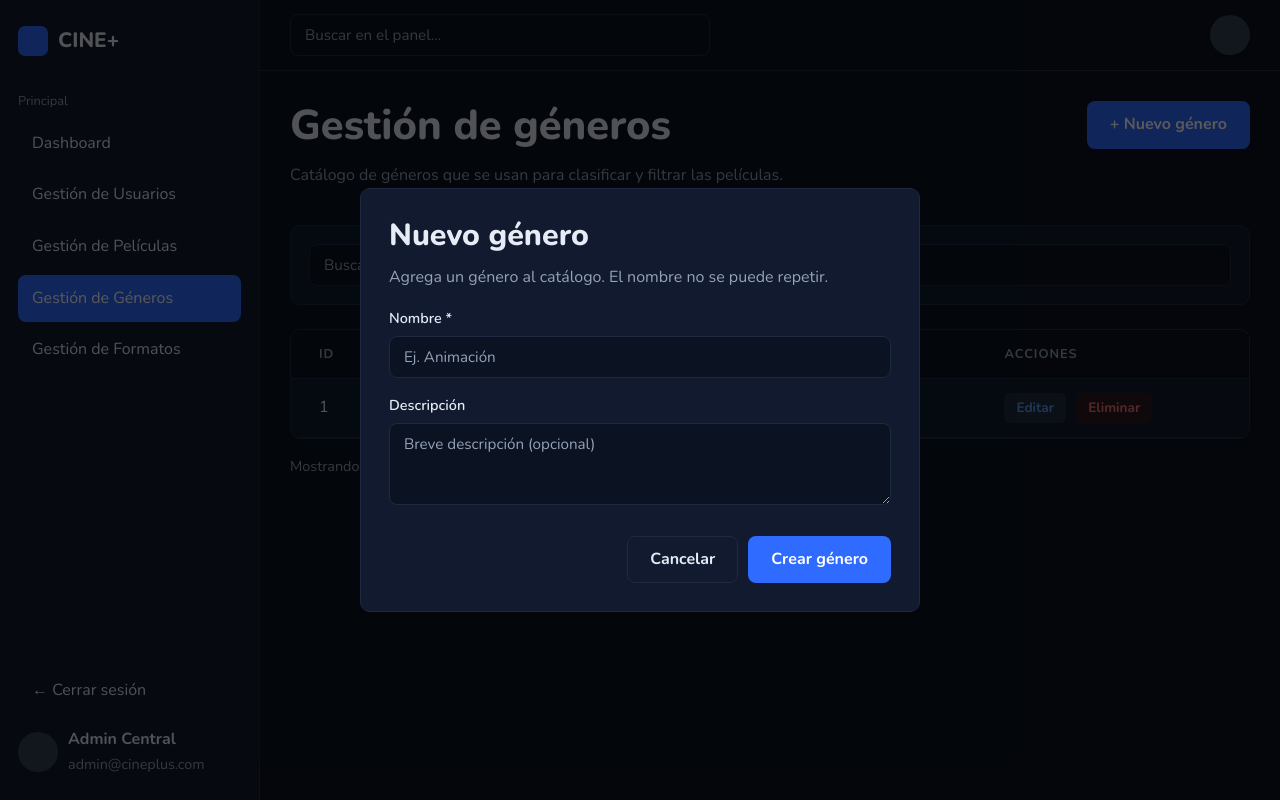
After one commit to TheChect/CinePlus, a PHP site: page /cineplus/admin/generos.php in a window 1280 px wide, after a click on "+ Nuevo género". The commit adds this page. Run offline with PHP 8.4, Linux system fonts and the light colour scheme; tables that the repository leaves empty hold one stand-in row (values such as "Sample post").

Commit message:
CRUD de Géneros: listar y crear

```diff
--- a/admin/formatos.html
+++ b/admin/formatos.html
@@ -21,7 +21,7 @@
       <a href="panel.html">Dashboard</a>
       <a href="usuarios.html">Gestión de Usuarios</a>
       <a href="peliculas.html">Gestión de Películas</a>
-      <a href="generos.html">Gestión de Géneros</a>
+      <a href="generos.php">Gestión de Géneros</a>
       <a class="activo" href="formatos.html">Gestión de Formatos</a>
     </nav>
 
--- /dev/null
+++ b/admin/generos.php
@@ -0,0 +1,229 @@
+<?php
+/*
+ * Cine+ · Gestión de géneros (CRUD, parte 1: listar y crear)
+ * - Lee los géneros de la tabla Genero con el número de películas de cada uno.
+ * - La ventana "Nuevo género" envía un formulario POST que hace un INSERT.
+ * Editar y Eliminar todavía son solo diseño.
+ */
+require __DIR__ . '/../config/conexion.php';
+$con = conectar();
+
+$mensaje = '';        // texto que se muestra arriba de la tabla
+$tipoMensaje = '';    // 'exito' o 'error'
+$abrirNuevo = false;  // si hubo error, la ventana se vuelve a abrir
+$nombre = '';
+$descripcion = '';
+
+// ---------- Crear un género (cuando se envía el formulario) ----------
+if ($_SERVER['REQUEST_METHOD'] === 'POST' && ($_POST['accion'] ?? '') === 'crear') {
+    $nombre = trim($_POST['nombre'] ?? '');
+    $descripcion = trim($_POST['descripcion'] ?? '');
+
+    if ($nombre === '') {
+        $mensaje = 'El nombre es obligatorio.';
+    } elseif (mb_strlen($nombre) > 50) {
+        $mensaje = 'El nombre no puede tener más de 50 caracteres.';
+    } elseif (mb_strlen($descripcion) > 200) {
+        $mensaje = 'La descripción no puede tener más de 200 caracteres.';
+    } else {
+        // ¿Ya existe un género con ese nombre? (consulta preparada)
+        $buscar = $con->prepare('SELECT COUNT(*) FROM Genero WHERE nombre = ?');
+        $buscar->bind_param('s', $nombre);
+        $buscar->execute();
+        $buscar->bind_result($existe);
+        $buscar->fetch();
+        $buscar->close();
+
+        if ($existe > 0) {
+            $mensaje = 'Ya existe un género llamado "' . $nombre . '".';
+        } else {
+            // Si la descripción viene vacía se guarda como NULL
+            $desc = $descripcion === '' ? null : $descripcion;
+            $insertar = $con->prepare('INSERT INTO Genero (nombre, descripcion) VALUES (?, ?)');
+            $insertar->bind_param('ss', $nombre, $desc);
+            $insertar->execute();
+            $insertar->close();
+            // Se redirige para que al recargar no se vuelva a guardar
+            header('Location: generos.php?creado=1');
+            exit;
+        }
+    }
+    $tipoMensaje = 'error';
+    $abrirNuevo = true;
+}
+
+if (isset($_GET['creado'])) {
+    $mensaje = 'Género creado correctamente.';
+    $tipoMensaje = 'exito';
+}
+
+// ---------- Listar los géneros con cuántas películas tiene cada uno ----------
+$sql = 'SELECT g.id_genero, g.nombre, g.descripcion, COUNT(p.id_pelicula) AS peliculas
+        FROM Genero g
+        LEFT JOIN Pelicula p ON p.id_genero = g.id_genero
+        GROUP BY g.id_genero, g.nombre, g.descripcion
+        ORDER BY g.nombre';
+$generos = $con->query($sql)->fetch_all(MYSQLI_ASSOC);
+?>
+<!DOCTYPE html>
+<html lang="es">
+<head>
+  <meta charset="UTF-8">
+  <meta name="viewport" content="width=device-width, initial-scale=1.0">
+  <title>Gestión de géneros · Cine+</title>
+  <link rel="stylesheet" href="../css/estilos.css">
+  <link rel="stylesheet" href="../css/admin.css">
+</head>
+<body>
+
+<div class="admin">
+
+  <!-- Barra lateral con el menú de administración -->
+  <aside class="lateral">
+    <a class="logo" href="panel.html"><span class="logo-cuadro"></span> CINE+</a>
+
+    <p class="lateral-titulo">Principal</p>
+    <nav class="lateral-menu">
+      <a href="panel.html">Dashboard</a>
+      <a href="usuarios.html">Gestión de Usuarios</a>
+      <a href="peliculas.html">Gestión de Películas</a>
+      <a class="activo" href="generos.php">Gestión de Géneros</a>
+      <a href="formatos.html">Gestión de Formatos</a>
+    </nav>
+
+    <!-- Parte de abajo: cerrar sesión y datos del administrador -->
+    <div class="lateral-abajo">
+      <a href="acceso.html">&larr; Cerrar sesión</a>
+      <div class="admin-usuario">
+        <div class="avatar avatar-chico"></div>
+        <div>
+          <strong>Admin Central</strong>
+          <span class="texto-suave chico">admin@cineplus.com</span>
+        </div>
+      </div>
+    </div>
+  </aside>
+
+  <!-- Lado derecho: barra superior y contenido -->
+  <div class="admin-derecha">
+    <header class="admin-barra">
+      <input class="campo buscador" type="search" placeholder="Buscar en el panel...">
+      <div class="avatar avatar-chico"></div>
+    </header>
+
+    <main class="admin-contenido">
+      <!-- Título y botón para agregar -->
+      <div class="admin-titulo">
+        <div>
+          <h1>Gestión de géneros</h1>
+          <p class="texto-suave">Catálogo de géneros que se usan para clasificar y filtrar las películas.</p>
+        </div>
+        <!-- href="#nuevo" abre la ventana con id="nuevo" (ver :target en admin.css) -->
+        <a class="btn btn-primario" href="#nuevo">+ Nuevo género</a>
+      </div>
+
+      <!-- Buscador (solo diseño) -->
+      <div class="tarjeta barra-busqueda">
+        <input class="campo" type="search" placeholder="Buscar género...">
+      </div>
+
+      <!-- Mensaje de éxito o de error -->
+      <?php if ($mensaje !== ''): ?>
+        <p class="alerta-<?= $tipoMensaje ?>"><?= e($mensaje) ?></p>
+      <?php endif; ?>
+
+      <!-- Tabla con los géneros de la base de datos -->
+      <div class="tarjeta sin-relleno">
+        <table class="tabla tabla-admin tabla-catalogo">
+          <thead>
+            <tr><th>ID</th><th>Nombre</th><th>Descripción</th><th>Películas</th><th>Acciones</th></tr>
+          </thead>
+          <tbody>
+            <?php if (count($generos) === 0): ?>
+              <tr><td colspan="5" class="centrado">Todavía no hay géneros registrados.</td></tr>
+            <?php endif; ?>
+
+            <?php foreach ($generos as $g): ?>
+            <tr>
+              <td><?= $g['id_genero'] ?></td>
+              <td><?= e($g['nombre']) ?></td>
+              <td><?= e($g['descripcion'] ?? '') ?></td>
+              <!-- Insignia azul si tiene películas, gris si tiene 0 -->
+              <td><span class="insignia <?= $g['peliculas'] > 0 ? 'azul' : 'gris' ?>"><?= $g['peliculas'] ?></span></td>
+              <td>
+                <a class="accion editar" href="#editar">Editar</a>
+                <a class="accion eliminar" href="#eliminar">Eliminar</a>
+              </td>
+            </tr>
+            <?php endforeach; ?>
+          </tbody>
+        </table>
+      </div>
+      <p class="texto-suave chico total-registros">Mostrando <?= count($generos) ?> géneros · tabla Genero</p>
+    </main>
+
+    <!-- ===== Ventanas (modales) =====
+         Están ocultas y solo se ven cuando la dirección termina en #nuevo, #editar o #eliminar.
+         "Cancelar" usa href="#" para quitar ese final y cerrarlas. -->
+
+    <!-- Crear: formulario real que se envía por POST a esta misma página -->
+    <div class="modal<?= $abrirNuevo ? ' abierta' : '' ?>" id="nuevo">
+      <form class="tarjeta modal-caja" method="post" action="generos.php">
+        <input type="hidden" name="accion" value="crear">
+        <h2>Nuevo género</h2>
+        <p class="texto-suave">Agrega un género al catálogo. El nombre no se puede repetir.</p>
+        <?php if ($abrirNuevo): ?>
+          <p class="alerta-error chico"><?= e($mensaje) ?></p>
+        <?php endif; ?>
+        <label for="nuevo-nombre">Nombre *</label>
+        <input class="campo" type="text" id="nuevo-nombre" name="nombre" maxlength="50" required
+               placeholder="Ej. Animación" value="<?= e($nombre) ?>">
+        <label for="nuevo-desc">Descripción</label>
+        <textarea class="campo" id="nuevo-desc" name="descripcion" rows="3" maxlength="200"
+                  placeholder="Breve descripción (opcional)"><?= e($descripcion) ?></textarea>
+        <div class="modal-botones">
+          <a class="btn btn-secundario" href="generos.php">Cancelar</a>
+          <button class="btn btn-primario" type="submit">Crear género</button>
+        </div>
+      </form>
+    </div>
+
+    <!-- Editar (todavía solo diseño, se conecta en el siguiente paso) -->
+    <div class="modal" id="editar">
+      <form class="tarjeta modal-caja" action="#">
+        <h2>Editar género</h2>
+        <p class="texto-suave">Modifica los datos del registro con ID 3.</p>
+        <label for="editar-nombre">Nombre *</label>
+        <input class="campo" type="text" id="editar-nombre" value="Ciencia ficción">
+        <label for="editar-desc">Descripción</label>
+        <textarea class="campo" id="editar-desc" rows="3">Historias con ciencia y tecnología del futuro</textarea>
+        <div class="modal-botones">
+          <a class="btn btn-secundario" href="#">Cancelar</a>
+          <a class="btn btn-primario" href="#">Guardar cambios</a>
+        </div>
+      </form>
+    </div>
+
+    <!-- Confirmar eliminación (todavía solo diseño) -->
+    <div class="modal" id="eliminar">
+      <div class="tarjeta modal-caja">
+        <div class="icono-alerta">!</div>
+        <h2>¿Eliminar este género?</h2>
+        <p class="texto-suave">Esta acción no se puede deshacer. Se eliminará el registro de la tabla Genero.</p>
+        <div class="registro-borrar">
+          <strong>Aventura</strong>
+          <span class="texto-suave chico">ID 2 · 0 películas registradas</span>
+        </div>
+        <p class="alerta-amarilla chico">Solo se pueden eliminar los géneros que no tienen películas registradas.</p>
+        <div class="modal-botones">
+          <a class="btn btn-secundario" href="#">Cancelar</a>
+          <a class="btn btn-rojo" href="#">Sí, eliminar</a>
+        </div>
+      </div>
+    </div>
+  </div>
+
+</div>
+
+</body>
+</html>
--- a/admin/panel.html
+++ b/admin/panel.html
@@ -23,7 +23,7 @@
       <a class="activo" href="panel.html">Dashboard</a>
       <a href="usuarios.html">Gestión de Usuarios</a>
       <a href="peliculas.html">Gestión de Películas</a>
-      <a href="generos.html">Gestión de Géneros</a>
+      <a href="generos.php">Gestión de Géneros</a>
       <a href="formatos.html">Gestión de Formatos</a>
     </nav>
 
--- a/admin/pelicula_form.html
+++ b/admin/pelicula_form.html
@@ -21,7 +21,7 @@
       <a href="panel.html">Dashboard</a>
       <a href="usuarios.html">Gestión de Usuarios</a>
       <a class="activo" href="peliculas.html">Gestión de Películas</a>
-      <a href="generos.html">Gestión de Géneros</a>
+      <a href="generos.php">Gestión de Géneros</a>
       <a href="formatos.html">Gestión de Formatos</a>
     </nav>
 
--- a/admin/peliculas.html
+++ b/admin/peliculas.html
@@ -21,7 +21,7 @@
       <a href="panel.html">Dashboard</a>
       <a href="usuarios.html">Gestión de Usuarios</a>
       <a class="activo" href="peliculas.html">Gestión de Películas</a>
-      <a href="generos.html">Gestión de Géneros</a>
+      <a href="generos.php">Gestión de Géneros</a>
       <a href="formatos.html">Gestión de Formatos</a>
     </nav>
 
--- a/admin/usuario_form.html
+++ b/admin/usuario_form.html
@@ -21,7 +21,7 @@
       <a href="panel.html">Dashboard</a>
       <a class="activo" href="usuarios.html">Gestión de Usuarios</a>
       <a href="peliculas.html">Gestión de Películas</a>
-      <a href="generos.html">Gestión de Géneros</a>
+      <a href="generos.php">Gestión de Géneros</a>
       <a href="formatos.html">Gestión de Formatos</a>
     </nav>
 
--- a/admin/usuarios.html
+++ b/admin/usuarios.html
@@ -21,7 +21,7 @@
       <a href="panel.html">Dashboard</a>
       <a class="activo" href="usuarios.html">Gestión de Usuarios</a>
       <a href="peliculas.html">Gestión de Películas</a>
-      <a href="generos.html">Gestión de Géneros</a>
+      <a href="generos.php">Gestión de Géneros</a>
       <a href="formatos.html">Gestión de Formatos</a>
     </nav>
 
--- a/css/admin.css
+++ b/css/admin.css
@@ -700,3 +700,25 @@ textarea.campo {
 .filtros-admin select {
   width: 165px;
 }
+
+/* =========================================================
+   Mensajes y ventanas abiertas desde PHP
+   ========================================================= */
+/* Recuadro verde para mensajes de éxito */
+.alerta-exito {
+  margin: 0 0 16px;
+  padding: 10px 14px;
+  border-left: 3px solid #22c55e;
+  border-radius: 6px;
+  background-color: #052e1c;
+  color: #86efac;
+}
+
+.admin-contenido > .alerta-error {
+  margin: 0 0 16px;
+}
+
+/* PHP agrega la clase "abierta" para mostrar la ventana si hubo un error */
+.modal.abierta {
+  display: flex;
+}
```
Also changed, not shown: admin/generos.html (deleted, +0 -205 lines).
